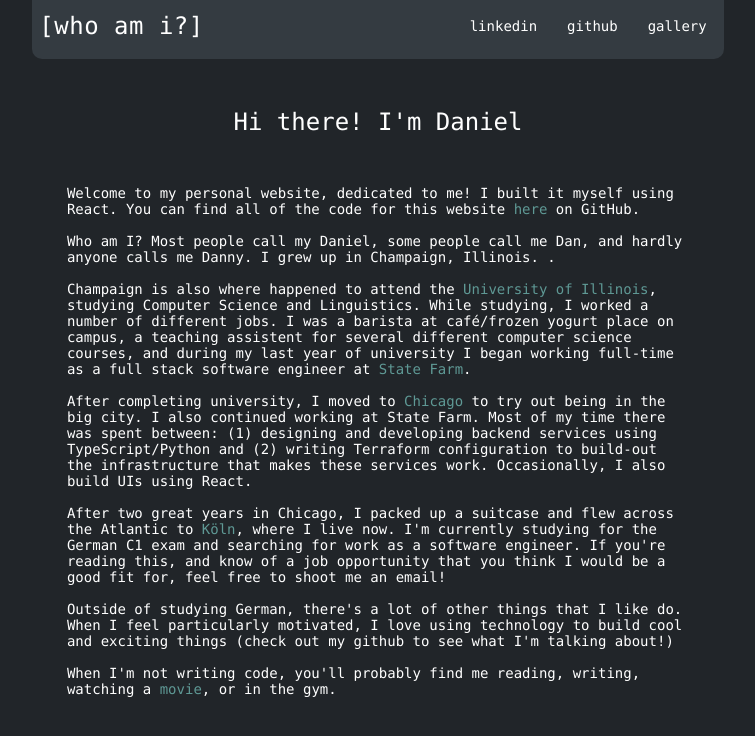
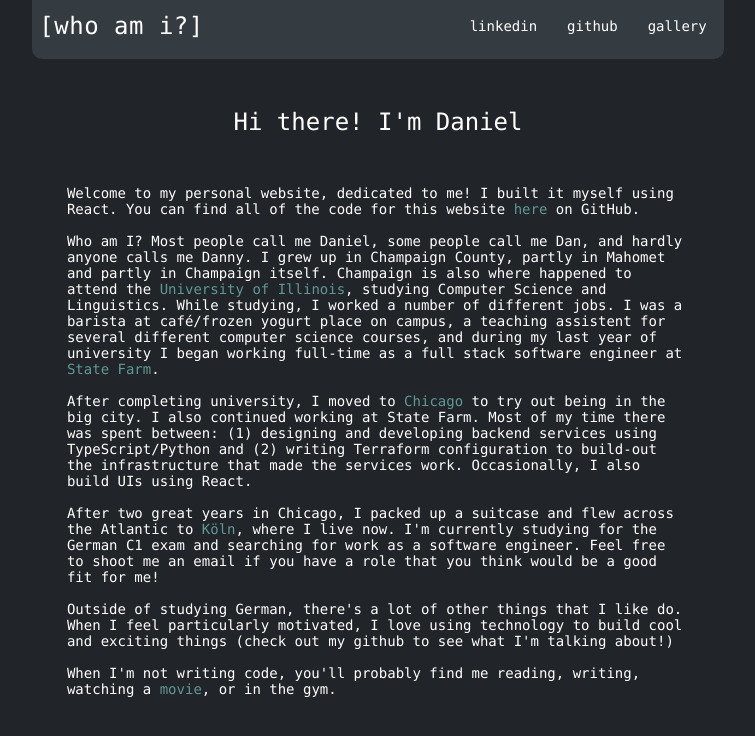
Before and after one commit to danielHett/personal-website, a React (Vite) app: page / in a window 1280 px wide. Shown: the top 736 px of the page, without its empty margins (262-1017 px from the left). Built offline with nearby package versions, Linux system fonts and the light colour scheme.

Commit message:
Update some text

```diff
--- a/src/pages/Home/Home.jsx
+++ b/src/pages/Home/Home.jsx
@@ -11,11 +11,9 @@ const Home = () => {
         this website <TextLink link="https://github.com/danielHett/personal-website">here</TextLink> on GitHub.
         <br />
         <br />
-        Who am I? Most people call my Daniel, some people call me Dan, and hardly anyone calls me Danny. I grew up in
-        Champaign, Illinois. .
-        <br />
-        <br />
-        Champaign is also where happened to attend the{' '}
+        Who am I? Most people call me Daniel, some people call me Dan, and hardly anyone calls me Danny. I grew up in
+        Champaign County, partly in Mahomet and partly in Champaign itself. Champaign is also where happened to attend
+        the{' '}
         <TextLink link="https://www.usnews.com/best-graduate-schools/top-science-schools/computer-science-rankings?name=University%20of%20Illinois&_sort=rank-asc">
           University of Illinois
         </TextLink>
@@ -29,13 +27,13 @@ const Home = () => {
         <TextLink link="https://en.wikipedia.org/wiki/Chicago">Chicago</TextLink> to try out being in the big city. I
         also continued working at State Farm. Most of my time there was spent between: (1) designing and developing
         backend services using TypeScript/Python and (2) writing Terraform configuration to build-out the infrastructure
-        that makes these services work. Occasionally, I also build UIs using React.
+        that made the services work. Occasionally, I also build UIs using React.
         <br />
         <br />
         After two great years in Chicago, I packed up a suitcase and flew across the Atlantic to{' '}
         <TextLink link="https://de.wikipedia.org/wiki/K%C3%B6ln">Köln</TextLink>, where I live now. I'm currently
-        studying for the German C1 exam and searching for work as a software engineer. If you're reading this, and know
-        of a job opportunity that you think I would be a good fit for, feel free to shoot me an email!
+        studying for the German C1 exam and searching for work as a software engineer. Feel free to shoot me an email if
+        you have a role that you think would be a good fit for me!
         <br />
         <br />
         Outside of studying German, there's a lot of other things that I like do. When I feel particularly motivated, I
```
Also changed, not shown: 1 other file (tests, documents, lock files or other folders).
